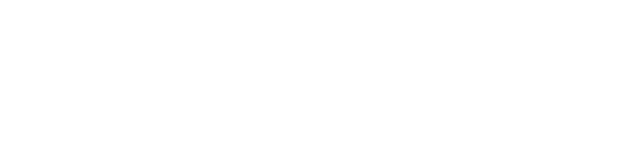
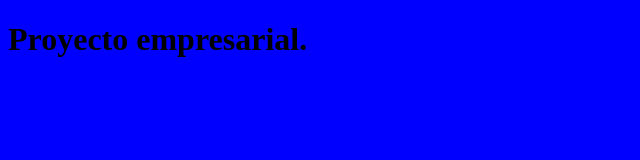
Before and after one commit to Daviddmscience/CursoGIT, a plain HTML site: page index.html in a window 1280 px wide. Shown: the whole page, without its empty margins (0-640 px from the left). Drawn offline with Linux system fonts and the light colour scheme.

Commit message:
parrafo y tamaño de fuente

```diff
--- /dev/null
+++ b/CSS/estilos.css
@@ -0,0 +1,6 @@
+@charset "utf-8";
+/* CSS Document */
+
+body{
+	background-color:blue;
+}
--- /dev/null
+++ b/JS/javascript.js
@@ -0,0 +1 @@
+// JavaScript Document
--- a/index.html
+++ b/index.html
@@ -3,8 +3,10 @@
 <head>
 <meta charset="utf-8">
 <title>Documento sin título</title>
+<link rel="stylesheet" href="CSS/estilos.css">
 </head>
 
 <body>
+	<h1>Proyecto empresarial.</h1>
 </body>
 </html>
```
